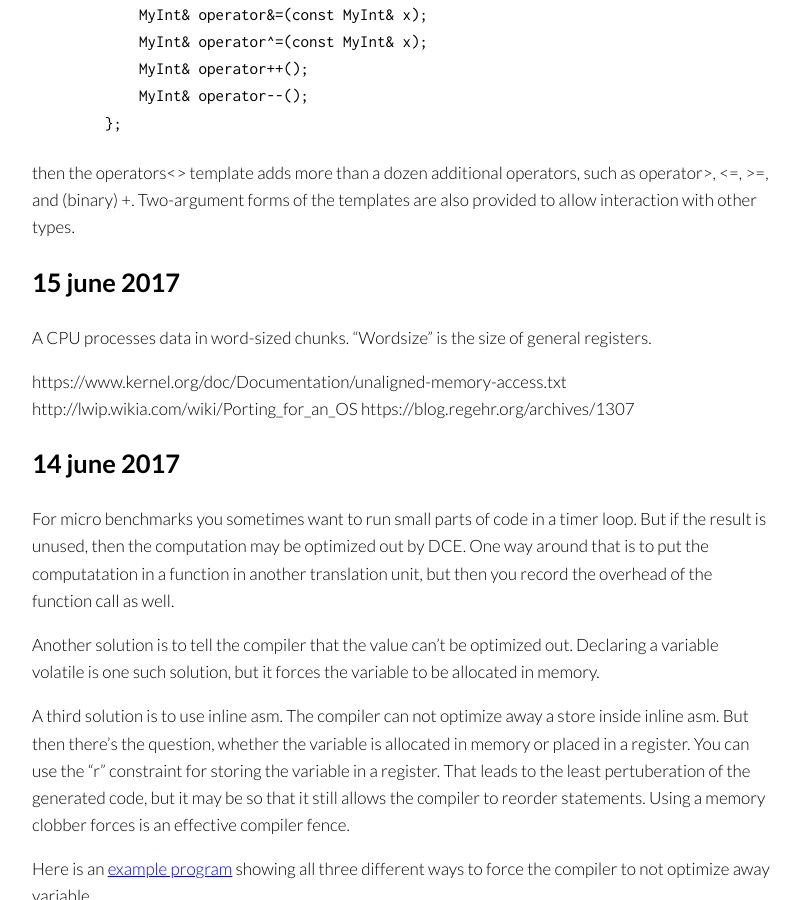
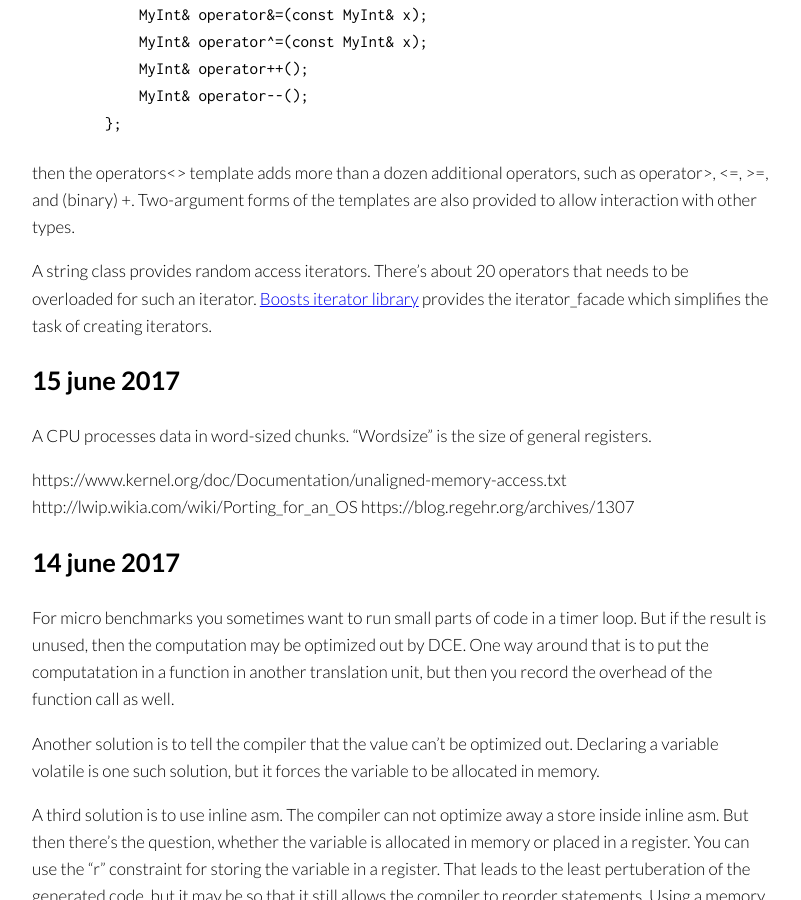
Before and after one commit to dannas/dannas.github.com, a Jekyll site: the page built from TIL.markdown, in a window 1280 px wide and 900 px high, scrolled down 712 px. Shown: the whole window, without its empty margins (238-1039 px from the left). Built offline with Jekyll 4.4.1, drawn with Linux system fonts in a browser that asks for light colours; our own code applies the rules of GitHub Pages for plain Markdown files.

Commit message:
Update a TIL entry

```diff
--- a/TIL.markdown
+++ b/TIL.markdown
@@ -30,6 +30,11 @@ can help with filling in some of these boilerplate operator overloads. If you wr
 then the operators<> template adds more than a dozen additional operators,
 such as operator>, <=, >=, and (binary) +. Two-argument forms of the templates
 are also provided to allow interaction with other types.
+
+A string class provides random access iterators. There's about 20 operators
+that needs to be overloaded for such an iterator. [Boosts iterator
+library](http://www.boost.org/doc/libs/1_55_0/libs/iterator/doc/index.html)
+provides the iterator_facade which simplifies the task of creating iterators.
 
 ## 15 june 2017
 A CPU processes data in word-sized chunks. "Wordsize" is the size of general
```
